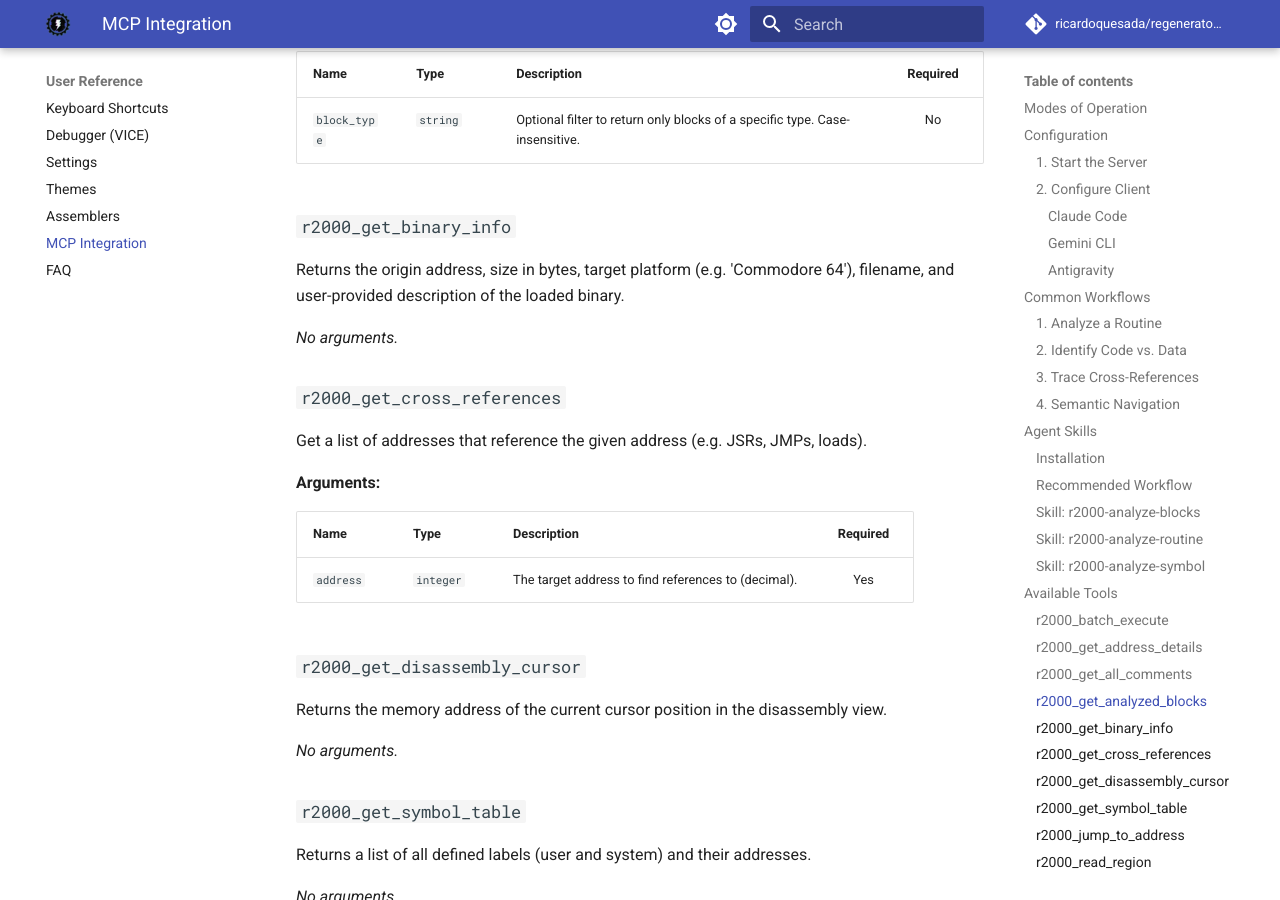
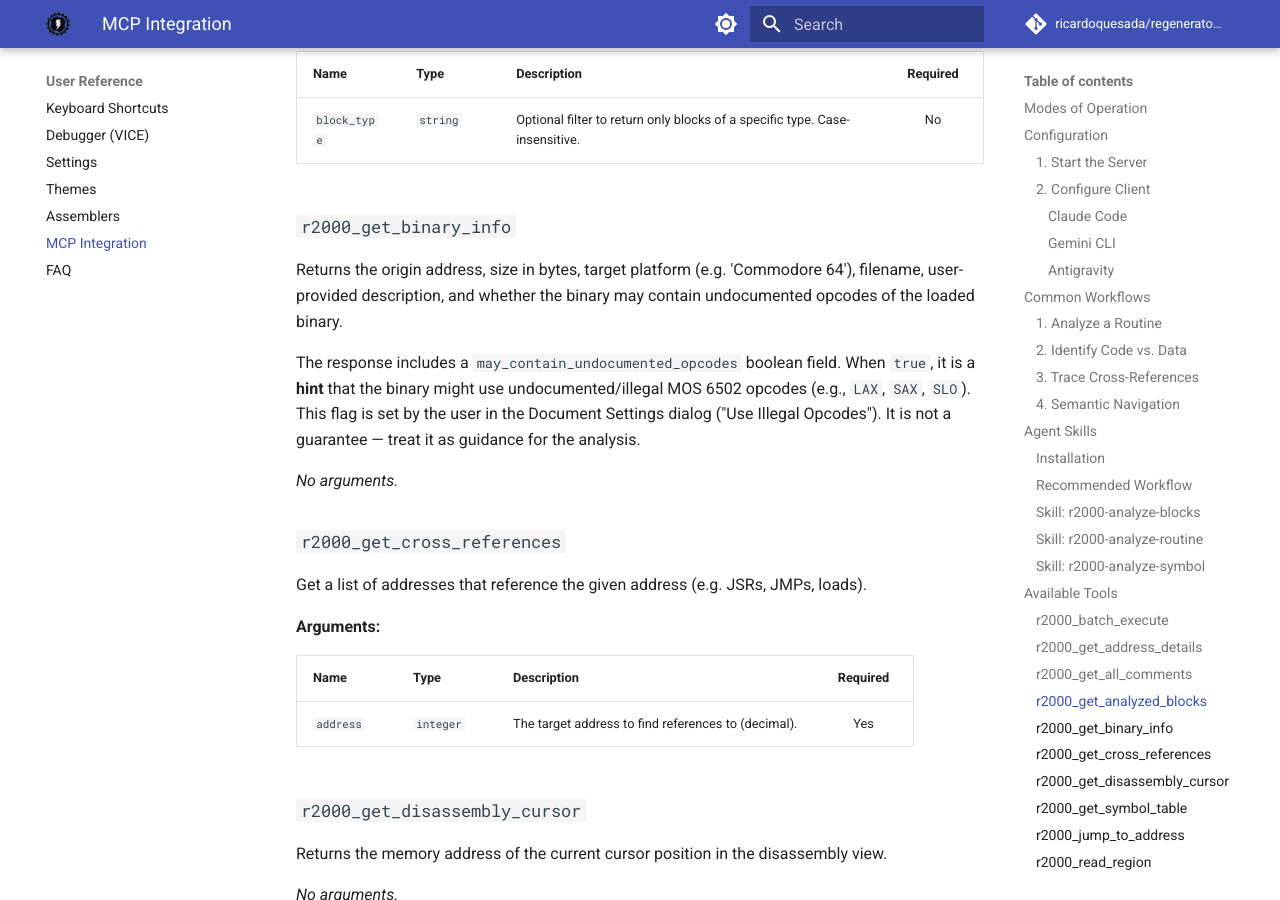
Before and after one commit to ricardoquesada/regenerator2000, an MkDocs documentation site: the page built from docs/mcp.md, in a window 1280 px wide and 900 px high, scrolled down 8113 px. Built offline with MkDocs 1.6.1 and Material for MkDocs 9.7.7, drawn with Linux system fonts in a browser that asks for light colours; comment, search, counter and statistics services are not loaded.

Commit message:
MCP server: hints undocumented opcodes in "get_binary_info"

```diff
--- a/docs/mcp.md
+++ b/docs/mcp.md
@@ -285,7 +285,9 @@ Returns the list of memory blocks as analyzed, including their range and type. R
 
 ### `r2000_get_binary_info`
 
-Returns the origin address, size in bytes, target platform (e.g. 'Commodore 64'), filename, and user-provided description of the loaded binary.
+Returns the origin address, size in bytes, target platform (e.g. 'Commodore 64'), filename, user-provided description, and whether the binary may contain undocumented opcodes of the loaded binary.
+
+The response includes a `may_contain_undocumented_opcodes` boolean field. When `true`, it is a **hint** that the binary might use undocumented/illegal MOS 6502 opcodes (e.g., `LAX`, `SAX`, `SLO`). This flag is set by the user in the Document Settings dialog ("Use Illegal Opcodes"). It is not a guarantee — treat it as guidance for the analysis.
 
 _No arguments._
 
```
Also changed, not shown: .agent/skills/r2000-analyze-blocks/SKILL.md (+3 -2 lines), .agent/skills/r2000-analyze-routine/SKILL.md (+3 -2 lines), .agent/skills/r2000-analyze-symbol/SKILL.md (+1 -0 lines), 1 other file.
